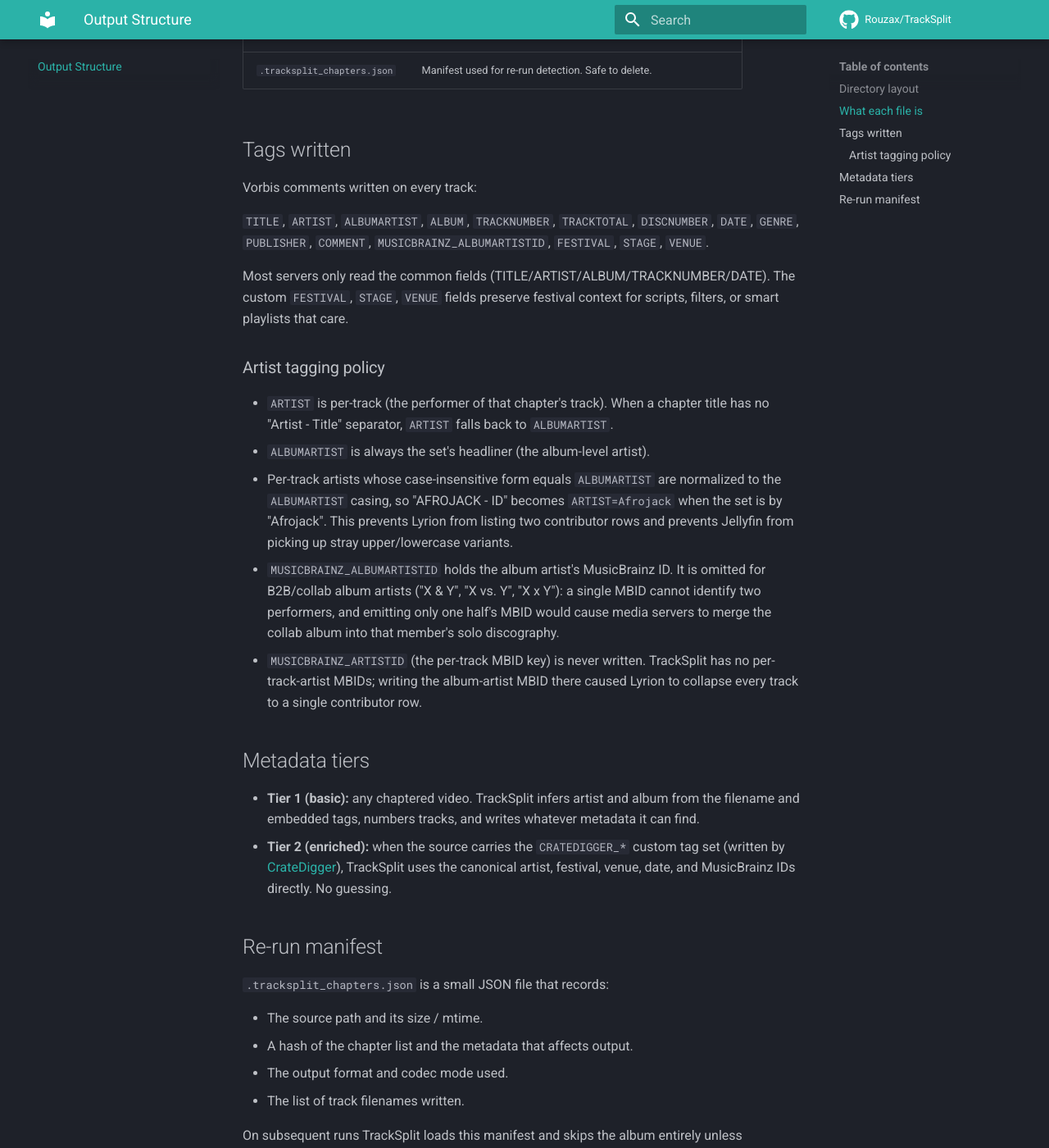
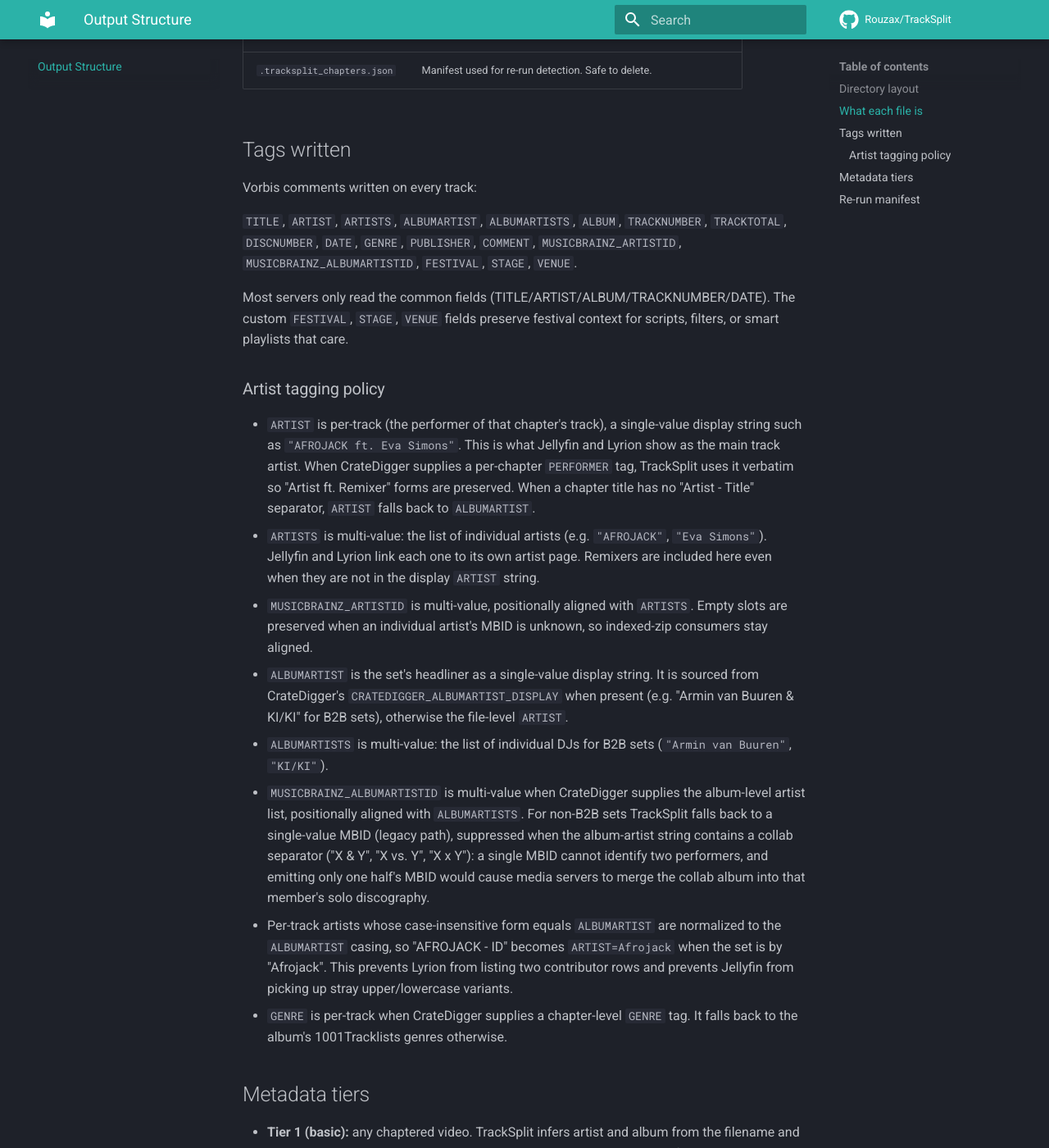
Before and after one commit to Rouzax/TrackSplit, an MkDocs documentation site: the page built from docs/output.md, in a window 1280 px wide and 1400 px high, scrolled down 1083 px. Shown: the whole window at 82% size. Built offline with MkDocs 1.6.1 and Material for MkDocs 9.7.7, drawn with Linux system fonts in a browser that asks for light colours; comment, search, counter and statistics services are not loaded.

Commit message:
docs: multi-artist tags, per-track MBIDs, per-track genre (v0.6.0)

```diff
--- a/docs/output.md
+++ b/docs/output.md
@@ -38,17 +38,20 @@
 
 Vorbis comments written on every track:
 
-`TITLE`, `ARTIST`, `ALBUMARTIST`, `ALBUM`, `TRACKNUMBER`, `TRACKTOTAL`, `DISCNUMBER`, `DATE`, `GENRE`, `PUBLISHER`, `COMMENT`, `MUSICBRAINZ_ALBUMARTISTID`, `FESTIVAL`, `STAGE`, `VENUE`.
+`TITLE`, `ARTIST`, `ARTISTS`, `ALBUMARTIST`, `ALBUMARTISTS`, `ALBUM`, `TRACKNUMBER`, `TRACKTOTAL`, `DISCNUMBER`, `DATE`, `GENRE`, `PUBLISHER`, `COMMENT`, `MUSICBRAINZ_ARTISTID`, `MUSICBRAINZ_ALBUMARTISTID`, `FESTIVAL`, `STAGE`, `VENUE`.
 
 Most servers only read the common fields (TITLE/ARTIST/ALBUM/TRACKNUMBER/DATE). The custom `FESTIVAL`, `STAGE`, `VENUE` fields preserve festival context for scripts, filters, or smart playlists that care.
 
 ### Artist tagging policy
 
-- `ARTIST` is per-track (the performer of that chapter's track). When a chapter title has no "Artist - Title" separator, `ARTIST` falls back to `ALBUMARTIST`.
-- `ALBUMARTIST` is always the set's headliner (the album-level artist).
+- `ARTIST` is per-track (the performer of that chapter's track), a single-value display string such as `"AFROJACK ft. Eva Simons"`. This is what Jellyfin and Lyrion show as the main track artist. When CrateDigger supplies a per-chapter `PERFORMER` tag, TrackSplit uses it verbatim so "Artist ft. Remixer" forms are preserved. When a chapter title has no "Artist - Title" separator, `ARTIST` falls back to `ALBUMARTIST`.
+- `ARTISTS` is multi-value: the list of individual artists (e.g. `"AFROJACK"`, `"Eva Simons"`). Jellyfin and Lyrion link each one to its own artist page. Remixers are included here even when they are not in the display `ARTIST` string.
+- `MUSICBRAINZ_ARTISTID` is multi-value, positionally aligned with `ARTISTS`. Empty slots are preserved when an individual artist's MBID is unknown, so indexed-zip consumers stay aligned.
+- `ALBUMARTIST` is the set's headliner as a single-value display string. It is sourced from CrateDigger's `CRATEDIGGER_ALBUMARTIST_DISPLAY` when present (e.g. "Armin van Buuren & KI/KI" for B2B sets), otherwise the file-level `ARTIST`.
+- `ALBUMARTISTS` is multi-value: the list of individual DJs for B2B sets (`"Armin van Buuren"`, `"KI/KI"`).
+- `MUSICBRAINZ_ALBUMARTISTID` is multi-value when CrateDigger supplies the album-level artist list, positionally aligned with `ALBUMARTISTS`. For non-B2B sets TrackSplit falls back to a single-value MBID (legacy path), suppressed when the album-artist string contains a collab separator ("X & Y", "X vs. Y", "X x Y"): a single MBID cannot identify two performers, and emitting only one half's MBID would cause media servers to merge the collab album into that member's solo discography.
 - Per-track artists whose case-insensitive form equals `ALBUMARTIST` are normalized to the `ALBUMARTIST` casing, so "AFROJACK - ID" becomes `ARTIST=Afrojack` when the set is by "Afrojack". This prevents Lyrion from listing two contributor rows and prevents Jellyfin from picking up stray upper/lowercase variants.
-- `MUSICBRAINZ_ALBUMARTISTID` holds the album artist's MusicBrainz ID. It is omitted for B2B/collab album artists ("X & Y", "X vs. Y", "X x Y"): a single MBID cannot identify two performers, and emitting only one half's MBID would cause media servers to merge the collab album into that member's solo discography.
-- `MUSICBRAINZ_ARTISTID` (the per-track MBID key) is never written. TrackSplit has no per-track-artist MBIDs; writing the album-artist MBID there caused Lyrion to collapse every track to a single contributor row.
+- `GENRE` is per-track when CrateDigger supplies a chapter-level `GENRE` tag. It falls back to the album's 1001Tracklists genres otherwise.
 
 ## Metadata tiers
 
--- a/pyproject.toml
+++ b/pyproject.toml
@@ -1,6 +1,6 @@
 [project]
 name = "tracksplit"
-version = "0.5.1"
+version = "0.6.0"
 description = "Extract audio from video chapters into FLAC music albums"
 readme = "README.md"
 license = { text = "GPL-3.0-only" }
```
Also changed, not shown: CHANGELOG.md (+16 -0 lines), README.md (+2 -1 lines), docs/faq.md (+4 -0 lines), docs/index.md (+1 -1 lines), site/index.html.
